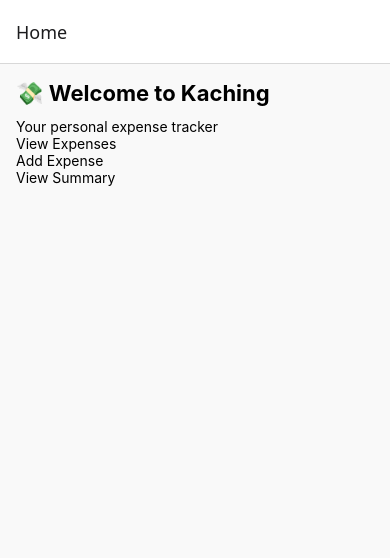
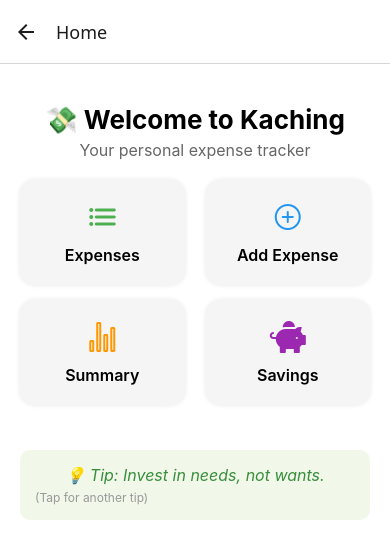
Before and after one commit to Hanjishi/Kaching, a React Native app: screen /QuickAdjust in a window 390 px wide. Shown: the top 558 px of the page. Built offline with nearby package versions, Linux system fonts and the light colour scheme.

Commit message:
Home UI improvement

```diff
--- a/navigation/AppNavigator.js
+++ b/navigation/AppNavigator.js
@@ -8,6 +8,8 @@
 import AddExpense from "../screens/AddExpense";
 import EditExpense from "../screens/EditExpense";
 import Summary from "../screens/Summary";
+import QuickAdjust from "../screens/QuickAdjust";
+
 
 const Stack = createNativeStackNavigator();
 
@@ -25,6 +27,7 @@
         <Stack.Screen name="AddExpense" component={AddExpense} />
         <Stack.Screen name="EditExpense" component={EditExpense} />
         <Stack.Screen name="Summary" component={Summary} />
+        <Stack.Screen name="QuickAdjust" component={QuickAdjust} />
       </Stack.Navigator>
     </NavigationContainer>
   );
--- a/screens/ExpenseList.js
+++ b/screens/ExpenseList.js
@@ -102,6 +102,7 @@
         >
           Remaining Balance: ₱{remainingBalance.toFixed(2)}
         </Text>
+
       </View>
     </View>
   );
--- a/screens/Home.js
+++ b/screens/Home.js
@@ -1,33 +1,134 @@
-import React from "react";
-import { View, Text, TouchableOpacity } from "react-native";
-import styles from "../styles/Theme";
+import React, { useState, useEffect } from "react";
+import { View, Text, TouchableOpacity, StyleSheet } from "react-native";
+import { Ionicons } from "@expo/vector-icons";
+import { FontAwesome5 } from "@expo/vector-icons";
 
 export default function Home({ navigation }) {
+  const tips = [
+    "Save at least 20% of your income each month.",
+    "Track your expenses daily to avoid overspending.",
+    "Cook meals at home instead of eating out.",
+    "Set a budget and stick to it.",
+    "Avoid impulse buying—wait 24 hours before big purchases.",
+    "Invest in needs, not wants.",
+    "Automate your savings every payday.",
+    "Cut down subscriptions you rarely use.",
+  ];
+
+  const [advice, setAdvice] = useState("");
+
+  useEffect(() => {
+    setAdvice(tips[Math.floor(Math.random() * tips.length)]);
+  }, []);
+
   return (
     <View style={styles.container}>
       <Text style={styles.title}>💸 Welcome to Kaching</Text>
       <Text style={styles.subtitle}>Your personal expense tracker</Text>
 
+      {/* --- Card Grid --- */}
+      <View style={styles.cardContainer}>
         <TouchableOpacity
-        style={styles.button}
+          style={styles.card}
           onPress={() => navigation.navigate("ExpenseList")}
         >
-        <Text style={styles.buttonText}>View Expenses</Text>
+          <Ionicons name="list" size={32} color="#4CAF50" />
+          <Text style={styles.cardText}>Expenses</Text>
         </TouchableOpacity>
 
         <TouchableOpacity
-        style={styles.button}
+          style={styles.card}
           onPress={() => navigation.navigate("AddExpense")}
         >
-        <Text style={styles.buttonText}>Add Expense</Text>
+          <Ionicons name="add-circle-outline" size={32} color="#2196F3" />
+          <Text style={styles.cardText}>Add Expense</Text>
         </TouchableOpacity>
 
         <TouchableOpacity
-        style={styles.button}
+          style={styles.card}
           onPress={() => navigation.navigate("Summary")}
         >
-        <Text style={styles.buttonText}>View Summary</Text>
+          <Ionicons name="stats-chart-outline" size={32} color="#FF9800" />
+          <Text style={styles.cardText}>Summary</Text>
+        </TouchableOpacity>
+
+        <TouchableOpacity
+          style={styles.card}
+          onPress={() => navigation.navigate("QuickAdjust")}
+        >
+          <FontAwesome5 name="piggy-bank" size={32} color="#9C27B0" />
+          <Text style={styles.cardText}>Savings</Text>
+        </TouchableOpacity>
+      </View>
+
+      {/* --- Saving Advice --- */}
+      <TouchableOpacity
+       style={styles.tipBox}
+      onPress={() => setAdvice(tips[Math.floor(Math.random() * tips.length)])}
+      >
+      <Text style={styles.tipText}>💡 Tip: {advice}</Text>
+      <Text style={{ fontSize: 12, color: "#999", marginTop: 5 }}>
+      (Tap for another tip)
+       </Text>
       </TouchableOpacity>
     </View>
   );
 }
+
+const styles = StyleSheet.create({
+  container: {
+    flex: 1,
+    padding: 20,
+    backgroundColor: "#fff",
+    alignItems: "center",
+  },
+  title: {
+    fontSize: 26,
+    fontWeight: "bold",
+    marginTop: 20,
+    marginBottom: 5,
+    textAlign: "center",
+  },
+  subtitle: {
+    fontSize: 16,
+    color: "#666",
+    marginBottom: 20,
+    textAlign: "center",
+  },
+  cardContainer: {
+    flexDirection: "row",
+    flexWrap: "wrap",
+    justifyContent: "space-between",
+    width: "100%",
+  },
+  card: {
+    width: "47%",
+    backgroundColor: "#f5f5f5",
+    padding: 20,
+    borderRadius: 15,
+    alignItems: "center",
+    marginBottom: 15,
+    elevation: 3, // shadow for Android
+    shadowColor: "#000", // shadow for iOS
+    shadowOpacity: 0.1,
+    shadowRadius: 5,
+  },
+  cardText: {
+    marginTop: 10,
+    fontSize: 16,
+    fontWeight: "600",
+  },
+  tipBox: {
+    marginTop: 30,
+    padding: 15,
+    backgroundColor: "#f1f8e9",
+    borderRadius: 10,
+    width: "100%",
+  },
+  tipText: {
+    fontSize: 16,
+    fontStyle: "italic",
+    textAlign: "center",
+    color: "#388e3c",
+  },
+});
--- /dev/null
+++ b/screens/QuickAdjust.js
@@ -0,0 +1,123 @@
+// screens/QuickAdjust.js
+import React, { useState, useEffect } from "react";
+import {
+  View,
+  Text,
+  TouchableOpacity,
+  Switch,
+  Alert,
+  StyleSheet,
+} from "react-native";
+import AsyncStorage from "@react-native-async-storage/async-storage";
+
+const STORAGE_KEY = "savingsBalance"; // <- separate from monthlyBudget
+
+export default function QuickAdjust() {
+  const [balance, setBalance] = useState(0);
+  const [isAdding, setIsAdding] = useState(true); // true = add, false = deduct
+  const amounts = [1, 5, 10, 20, 50, 100, 1000];
+
+  useEffect(() => {
+    (async () => {
+      try {
+        const saved = await AsyncStorage.getItem(STORAGE_KEY);
+        setBalance(saved ? parseFloat(saved) : 0);
+      } catch (err) {
+        console.log("load savings error", err);
+      }
+    })();
+  }, []);
+
+  const handlePress = async (amount) => {
+    try {
+      const newBalance = isAdding ? balance + amount : balance - amount;
+      setBalance(newBalance);
+      await AsyncStorage.setItem(STORAGE_KEY, newBalance.toString());
+    } catch (err) {
+      console.log("save savings error", err);
+    }
+  };
+
+  const confirmReset = () =>
+    Alert.alert(
+      "Reset saved balance",
+      "Are you sure you want to reset the saved balance to 0?",
+      [
+        { text: "Cancel", style: "cancel" },
+        {
+          text: "Reset",
+          style: "destructive",
+          onPress: async () => {
+            try {
+              setBalance(0);
+              await AsyncStorage.setItem(STORAGE_KEY, "0");
+            } catch (err) {
+              console.log("reset error", err);
+            }
+          },
+        },
+      ]
+    );
+
+  return (
+    <View style={styles.container}>
+      <Text style={styles.title}>Saved Balance: ₱{balance.toFixed(2)}</Text>
+
+      <View style={styles.toggleRow}>
+        <Text style={styles.toggleLabel}>Deduct</Text>
+        <Switch value={isAdding} onValueChange={setIsAdding} />
+        <Text style={styles.toggleLabel}>Add</Text>
+      </View>
+
+      <View style={styles.grid}>
+        {amounts.map((amt) => (
+          <TouchableOpacity
+            key={amt}
+            style={styles.button}
+            onPress={() => handlePress(amt)}
+            activeOpacity={0.8}
+          >
+            <Text style={styles.buttonText}>₱{amt}</Text>
+          </TouchableOpacity>
+        ))}
+      </View>
+
+      <TouchableOpacity style={styles.resetButton} onPress={confirmReset}>
+        <Text style={styles.resetText}>Reset Saved Balance</Text>
+      </TouchableOpacity>
+    </View>
+  );
+}
+
+const styles = StyleSheet.create({
+  container: { flex: 1, padding: 20, alignItems: "center" },
+  title: { fontSize: 22, fontWeight: "bold", marginBottom: 16 },
+  toggleRow: {
+    flexDirection: "row",
+    alignItems: "center",
+    marginBottom: 18,
+  },
+  toggleLabel: { fontSize: 16, marginHorizontal: 10 },
+  grid: {
+    flexDirection: "row",
+    flexWrap: "wrap",
+    justifyContent: "center",
+  },
+  button: {
+    backgroundColor: "#4CAF50",
+    padding: 14,
+    margin: 8,
+    borderRadius: 10,
+    width: 90,
+    alignItems: "center",
+  },
+  buttonText: { color: "white", fontSize: 16, fontWeight: "600" },
+  resetButton: {
+    marginTop: 28,
+    backgroundColor: "#e53935",
+    paddingVertical: 12,
+    paddingHorizontal: 30,
+    borderRadius: 8,
+  },
+  resetText: { color: "white", fontWeight: "700" },
+});
```
Lines whose indentation alone changed are shown as unchanged.
